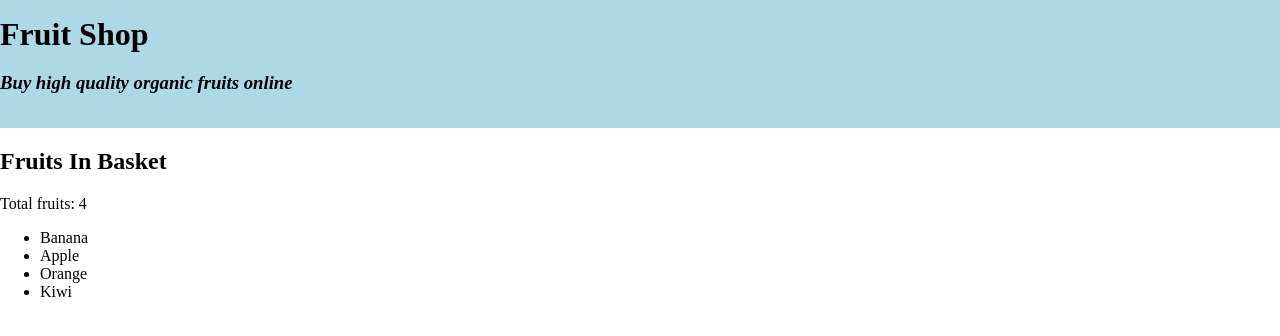
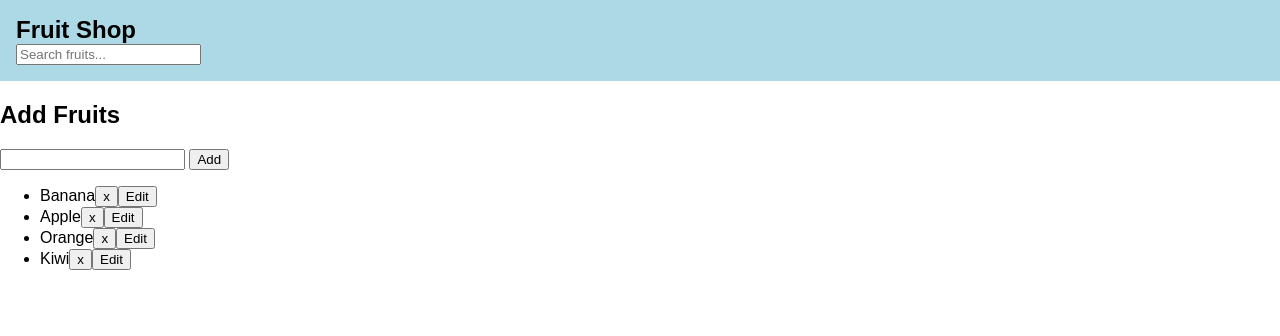
Before and after one commit to shobith28/Sharpener, a plain HTML site: page index.html in a window 1280 px wide. Drawn offline with Linux system fonts and the light colour scheme.

Commit message:
add and delete fruits

```diff
--- a/index.html
+++ b/index.html
@@ -1,28 +1,31 @@
 <!DOCTYPE html>
 <html lang="en">
-
   <head>
     <meta charset="UTF-8" />
     <meta http-equiv="X-UA-Compatible" content="IE=edge" />
     <meta name="viewport" content="width=device-width, initial-scale=1.0" />
     <title>Document</title>
+    <link rel="stylesheet" href="style.css" />
   </head>
-
   <body style="margin: 0">
-  <div id="header" style="padding: 1rem 0; background-color: lightblue">
+    <div id="header" style="padding: 1rem; background-color: lightblue">
       <h1 id="main-heading" style="margin: 0">Fruit Shop</h1>
+      <input id="filter" type="text" placeholder="Search fruits..." />
     </div>
     <div>
-    <h2 id="basket-heading">Fruits In Basket</h2>
+      <form>
+        <h2 id="basket-heading">Add Fruits</h2>
+        <input type="text" name="fruit" id="fruit-to-add" />
+        <button type="submit">Add</button>
+      </form>
       <ul class="fruits">
-      <li class="fruit">Banana</li>
-      <li class="fruit">Apple</li>
-      <li class="fruit">Orange</li>
-      <li class="fruit">Kiwi</li>
+        <li class="fruit">Banana<button class="delete-btn">x</button></li>
+        <li class="fruit">Apple<button class="delete-btn">x</button></li>
+        <li class="fruit">Orange<button class="delete-btn">x</button></li>
+        <li class="fruit">Kiwi<button class="delete-btn">x</button></li>
       </ul>
     </div>
     <div id="thanks"></div>
   </body>
   <script src="index.js"></script>
-
 </html>
--- a/index.js
+++ b/index.js
@@ -1,19 +1,30 @@
-// Write your code below:
-const h3=document.createElement('h3')
-const p=document.createElement('p')
 
-const h3Text=document.createTextNode('Buy high quality organic fruits online')
-const pText=document.createTextNode('Total fruits: 4')
+// Add the Edit Button:
+document.querySelectorAll('.fruit').forEach(li => {
+  const editBtn = document.createElement('button');
+  editBtn.className = 'edit-btn';
+  editBtn.textContent = 'Edit';
+  li.appendChild(editBtn);
+});
 
-h3.appendChild(h3Text)
-p.appendChild(pText)
+// Implement the code as in video but with one extra 'Edit' button in 'li'
+const form=document.querySelector('form');
+const fruit=document.querySelector('.fruits');
 
-const div=document.getElementsByTagName('div')
-div[0].appendChild(h3)
+form.addEventListener('submit',function(event){
+event.preventDefault();
+const fruitToAdd=document.getElementById('fruit-to-add');
 
-const fruit=document.querySelector('.fruits')
-div[1].insertBefore(p,fruit)
+const newLi=document.createElement('li');
+newLi.innerHTML=fruitToAdd.value + '<button class="delete-btn">x</button><button class="edit-btn">Edit</button>'
 
-p.id='fruits-total'
-h3.style.fontStyle='italic'
-// console.log(p)
+fruit.appendChild(newLi)
+// console.log(newLi)
+})
+
+fruit.addEventListener('click',function(event){
+if(event.target.classList.contains('delete-btn')){
+  const fruitDelete=event.target.parentElement;
+  fruit.removeChild(fruitDelete)
+}
+})
```
Lines whose indentation alone changed are shown as unchanged.
